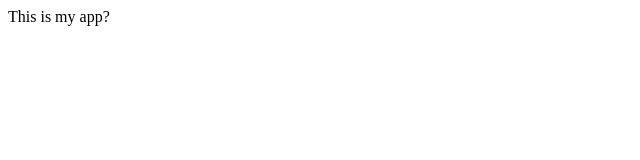
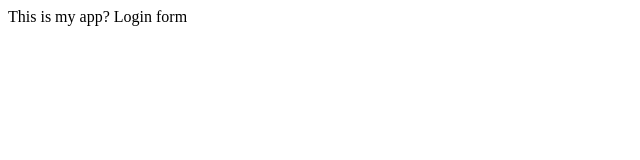
Before and after one commit to badis-saidani/myappsample, a plain HTML site: page index.html in a window 1280 px wide. Shown: the full height of the page, 0-640 px from the left. Drawn offline with Linux system fonts and the light colour scheme.

Commit message:
login form

```diff
--- /dev/null
+++ b/dir2/app2.js
@@ -0,0 +1 @@
+console.log("Hi 2");
--- a/index.html
+++ b/index.html
@@ -6,6 +6,7 @@
     <body>
 
     This is my app?
+        Login form
 
     </body>
 </html>
```
Also changed, not shown: login.html (added, +1 -0 lines), log.txt (added).
